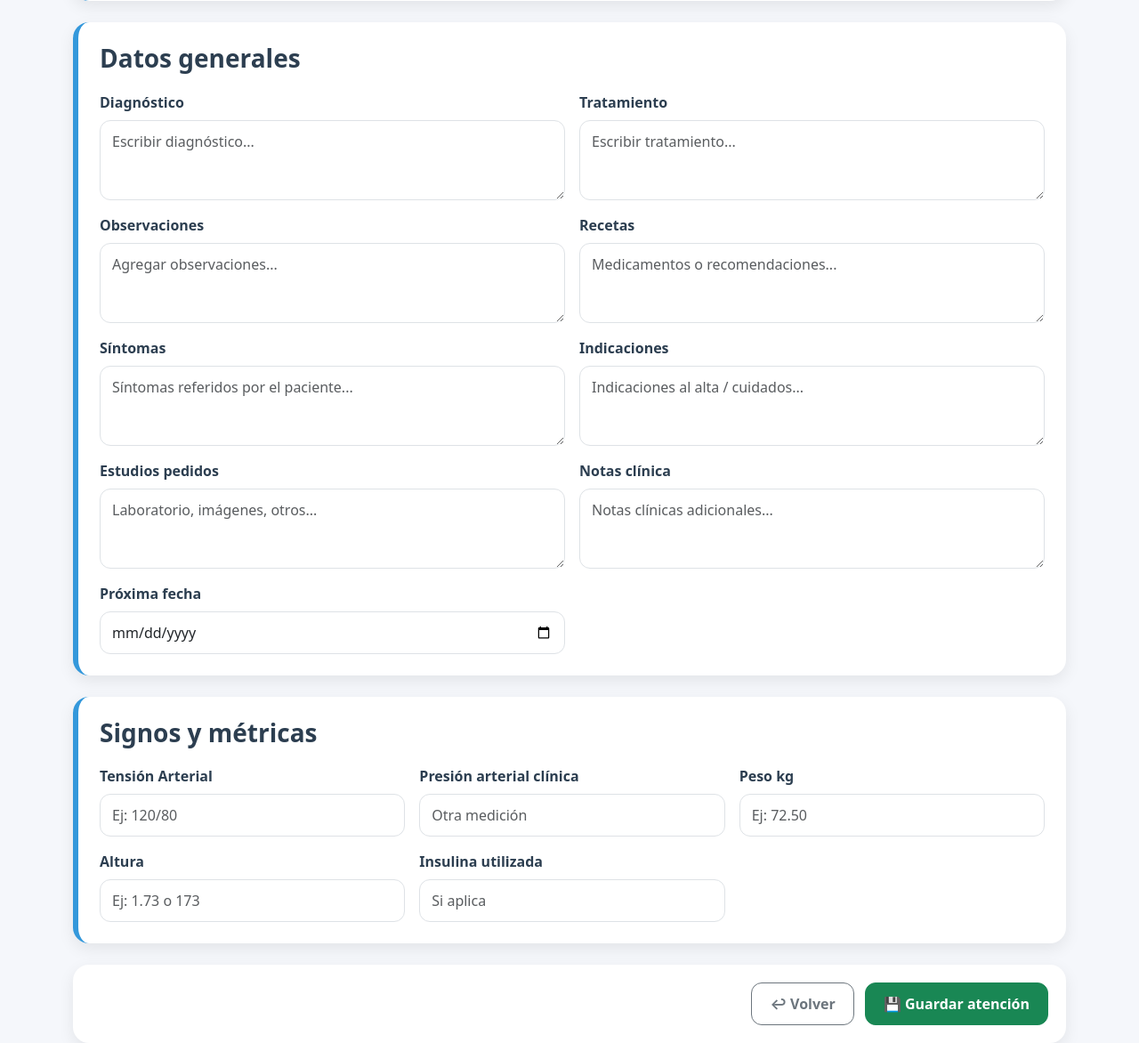
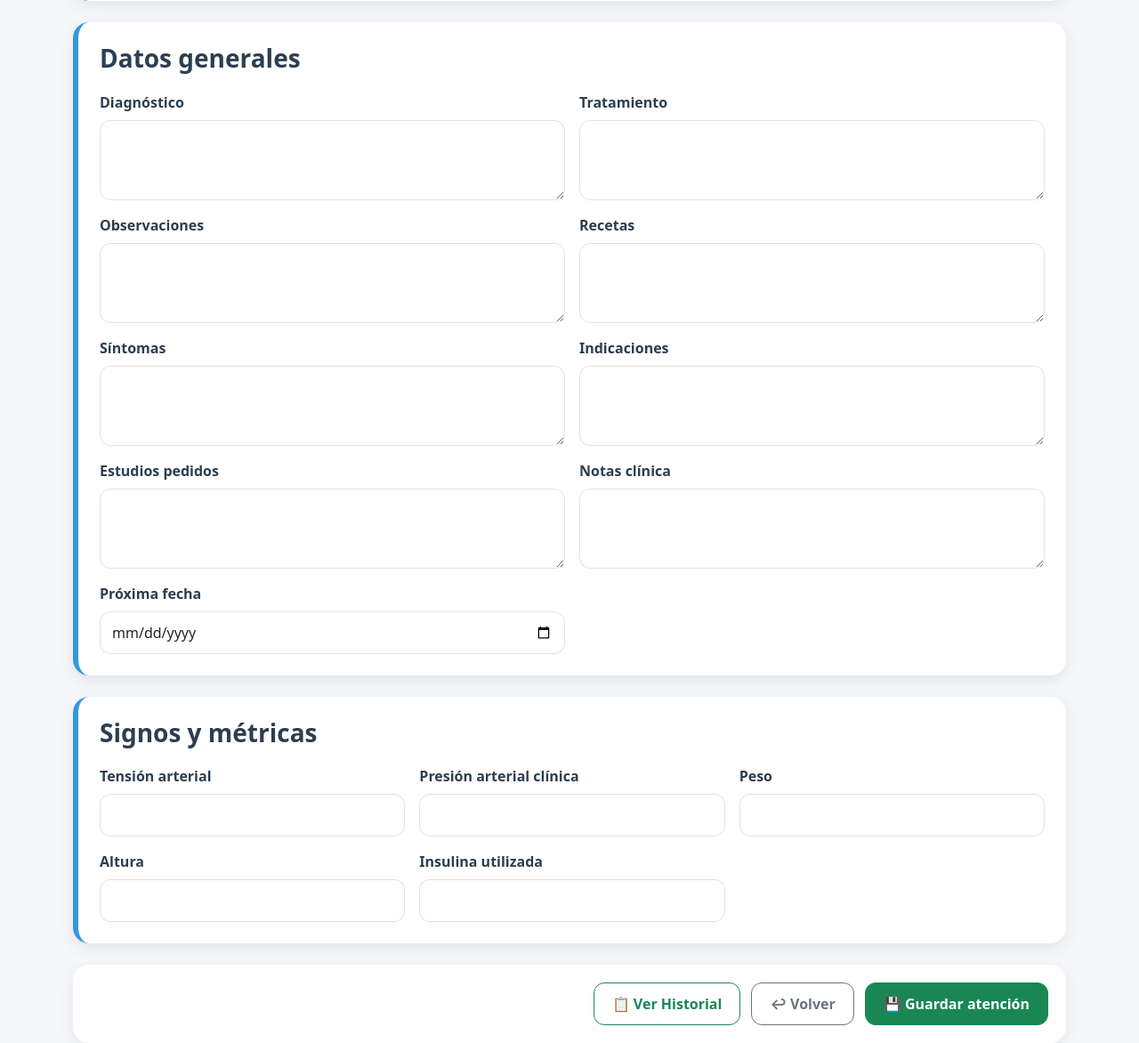
Before and after one commit to linojohanson-oss/MiCRMmedico, a Flask app: page /atencion/1 in a window 1280 px wide. Shown: the part 403-1575 px from the top of the page at 89% size. Run offline with Flask 3, Linux system fonts and the light colour scheme; data that the repository does not hold is empty.

Commit message:
Corrige historial de atenciones

```diff
--- a/templates/registrar_atencion.html
+++ b/templates/registrar_atencion.html
@@ -130,50 +130,52 @@
         <h3 class="section-title">Datos generales</h3>
 
         <div class="row g-3">
+
             <div class="col-md-6">
                 <label class="form-label">Diagnóstico</label>
-                <textarea name="diagnostico" class="form-control" placeholder="Escribir diagnóstico..."></textarea>
+                <textarea name="diagnostico" class="form-control"></textarea>
             </div>
 
             <div class="col-md-6">
                 <label class="form-label">Tratamiento</label>
-                <textarea name="tratamiento" class="form-control" placeholder="Escribir tratamiento..."></textarea>
+                <textarea name="tratamiento" class="form-control"></textarea>
             </div>
 
             <div class="col-md-6">
                 <label class="form-label">Observaciones</label>
-                <textarea name="observaciones" class="form-control" placeholder="Agregar observaciones..."></textarea>
+                <textarea name="observaciones" class="form-control"></textarea>
             </div>
 
             <div class="col-md-6">
                 <label class="form-label">Recetas</label>
-                <textarea name="recetas" class="form-control" placeholder="Medicamentos o recomendaciones..."></textarea>
+                <textarea name="recetas" class="form-control"></textarea>
             </div>
 
             <div class="col-md-6">
                 <label class="form-label">Síntomas</label>
-                <textarea name="sintomas" class="form-control" placeholder="Síntomas referidos por el paciente..."></textarea>
+                <textarea name="sintomas" class="form-control"></textarea>
             </div>
 
             <div class="col-md-6">
                 <label class="form-label">Indicaciones</label>
-                <textarea name="indicaciones" class="form-control" placeholder="Indicaciones al alta / cuidados..."></textarea>
+                <textarea name="indicaciones" class="form-control"></textarea>
             </div>
 
             <div class="col-md-6">
                 <label class="form-label">Estudios pedidos</label>
-                <textarea name="estudios_pedidos" class="form-control" placeholder="Laboratorio, imágenes, otros..."></textarea>
+                <textarea name="estudios_pedidos" class="form-control"></textarea>
             </div>
 
             <div class="col-md-6">
                 <label class="form-label">Notas clínica</label>
-                <textarea name="notas_clinica" class="form-control" placeholder="Notas clínicas adicionales..."></textarea>
+                <textarea name="notas_clinica" class="form-control"></textarea>
             </div>
 
             <div class="col-md-6">
                 <label class="form-label">Próxima fecha</label>
                 <input type="date" name="proxima_fecha" class="form-control">
             </div>
+
         </div>
     </div>
 
@@ -181,30 +183,32 @@
         <h3 class="section-title">Signos y métricas</h3>
 
         <div class="row g-3">
+
             <div class="col-md-4">
-                <label class="form-label">Tensión Arterial</label>
-                <input type="text" name="presion_arterial" class="form-control" placeholder="Ej: 120/80">
+                <label class="form-label">Tensión arterial</label>
+                <input type="text" name="presion_arterial" class="form-control">
             </div>
 
             <div class="col-md-4">
                 <label class="form-label">Presión arterial clínica</label>
-                <input type="text" name="presion_arterial_clinica" class="form-control" placeholder="Otra medición">
+                <input type="text" name="presion_arterial_clinica" class="form-control">
             </div>
 
             <div class="col-md-4">
-                <label class="form-label">Peso kg</label>
-                <input type="number" step="0.01" name="peso" class="form-control" placeholder="Ej: 72.50">
+                <label class="form-label">Peso</label>
+                <input type="number" step="0.01" name="peso" class="form-control">
             </div>
 
             <div class="col-md-4">
                 <label class="form-label">Altura</label>
-                <input type="number" step="0.01" name="altura" class="form-control" placeholder="Ej: 1.73 o 173">
+                <input type="number" step="0.01" name="altura" class="form-control">
             </div>
 
             <div class="col-md-4">
                 <label class="form-label">Insulina utilizada</label>
-                <input type="text" name="insulina_utilizada" class="form-control" placeholder="Si aplica">
+                <input type="text" name="insulina_utilizada" class="form-control">
             </div>
+
         </div>
     </div>
 
@@ -213,15 +217,17 @@
         <h3 class="section-title">Parámetros oftalmológicos</h3>
 
         <div class="row g-3">
+
             <div class="col-md-6">
                 <label class="form-label">Agudeza visual</label>
-                <input type="text" name="agudeza_visual" class="form-control" placeholder="Ej: 20/20">
+                <input type="text" name="agudeza_visual" class="form-control">
             </div>
 
             <div class="col-md-6">
                 <label class="form-label">Presión intraocular</label>
-                <input type="text" name="presion_intraocular" class="form-control" placeholder="Ej: 16 mmHg">
+                <input type="text" name="presion_intraocular" class="form-control">
             </div>
+
         </div>
     </div>
 
@@ -230,15 +236,17 @@
         <h3 class="section-title">Parámetros cardíacos</h3>
 
         <div class="row g-3">
+
             <div class="col-md-6">
                 <label class="form-label">Frecuencia cardíaca</label>
-                <input type="text" name="frecuencia_cardiaca" class="form-control" placeholder="Ej: 72 lpm">
+                <input type="text" name="frecuencia_cardiaca" class="form-control">
             </div>
 
             <div class="col-md-6">
                 <label class="form-label">Tensión arterial</label>
-                <input type="text" name="presion_arterial" class="form-control" placeholder="Ej: 120/80">
+                <input type="text" name="presion_arterial" class="form-control">
             </div>
+
         </div>
     </div>
 
@@ -247,6 +255,7 @@
         <h3 class="section-title">Examen neurológico</h3>
 
         <div class="row g-3">
+
             <div class="col-md-6">
                 <label class="form-label">Reflejos</label>
                 <input type="text" name="reflejos" class="form-control">
@@ -256,6 +265,7 @@
                 <label class="form-label">Coordinación</label>
                 <input type="text" name="coordinacion" class="form-control">
             </div>
+
         </div>
     </div>
 
@@ -264,20 +274,22 @@
         <h3 class="section-title">Parámetros endocrinológicos</h3>
 
         <div class="row g-3">
+
             <div class="col-md-4">
                 <label class="form-label">Glucemia</label>
-                <input type="text" name="glucemia" class="form-control" placeholder="Ej: 90 mg/dL">
+                <input type="text" name="glucemia" class="form-control">
             </div>
 
             <div class="col-md-4">
                 <label class="form-label">HbA1c</label>
-                <input type="text" name="hba1c" class="form-control" placeholder="Ej: 6.2">
+                <input type="text" name="hba1c" class="form-control">
             </div>
 
             <div class="col-md-4">
                 <label class="form-label">Tipo de Diabetes</label>
-                <input type="text" name="tipo_diabetes" class="form-control" placeholder="Ej: Tipo 2">
+                <input type="text" name="tipo_diabetes" class="form-control">
             </div>
+
         </div>
     </div>
 
@@ -286,6 +298,7 @@
         <h3 class="section-title">Examen clínico</h3>
 
         <div class="row g-3">
+
             <div class="col-md-6">
                 <label class="form-label">Examen físico</label>
                 <input type="text" name="examen_fisico" class="form-control">
@@ -295,11 +308,18 @@
                 <label class="form-label">Diagnóstico diferencial</label>
                 <input type="text" name="diagnostico_diferencial" class="form-control">
             </div>
+
         </div>
     </div>
     {% endif %}
 
     <div class="actions-bar">
+
+        <a href="{{ url_for('atenciones.historial_atenciones', cliente_id=cita[1]) }}"
+           class="btn btn-outline-success btn-action">
+            📋 Ver Historial
+        </a>
+
         <a href="{{ url_for('citas.ver_citas', cliente_id=cita[1]) }}"
            class="btn btn-outline-secondary btn-action">
             ↩ Volver
@@ -308,6 +328,7 @@
         <button type="submit" class="btn btn-success btn-action">
             💾 Guardar atención
         </button>
+
     </div>
 
 </form>
```
Also changed, not shown: routes/atenciones.py (+36 -0 lines).
